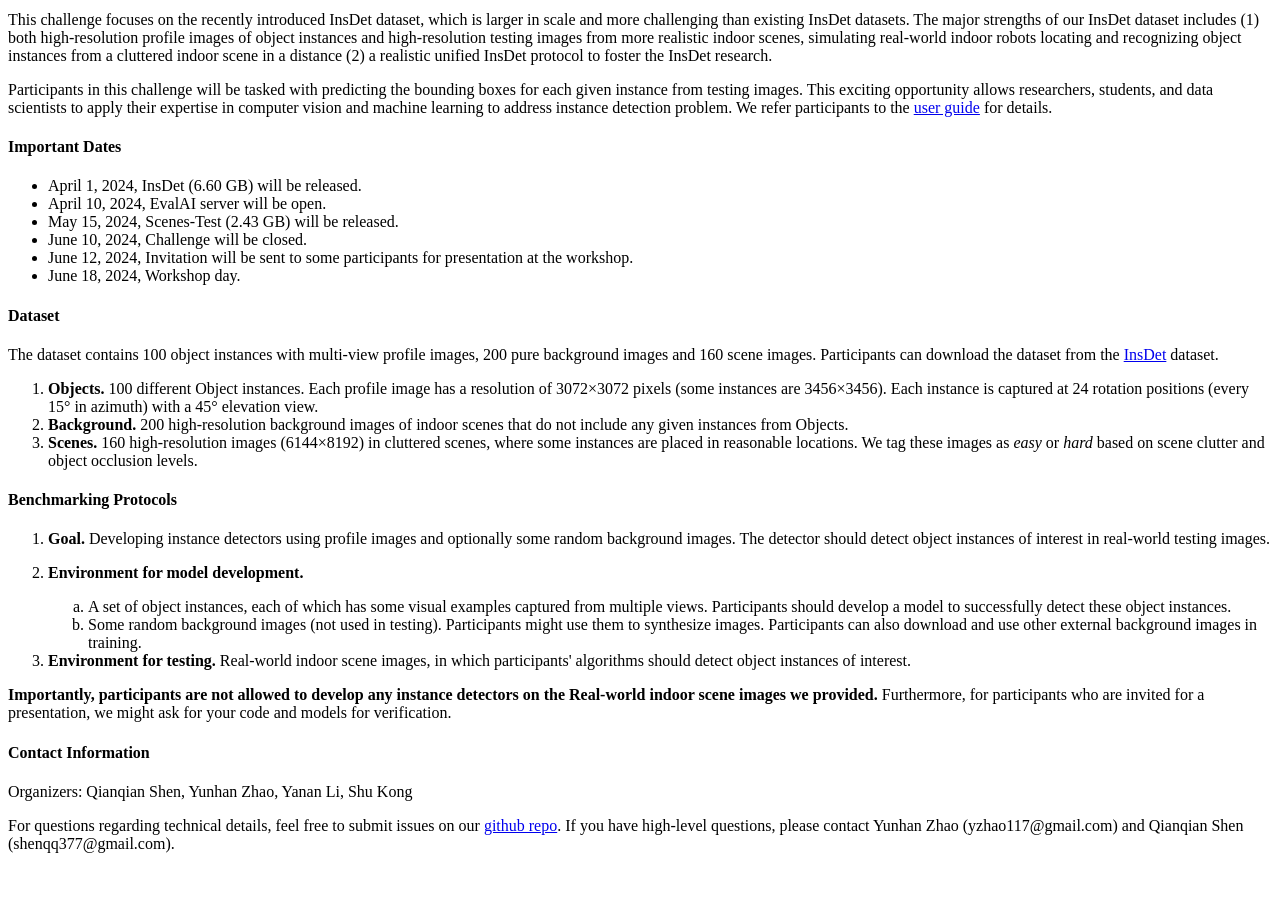
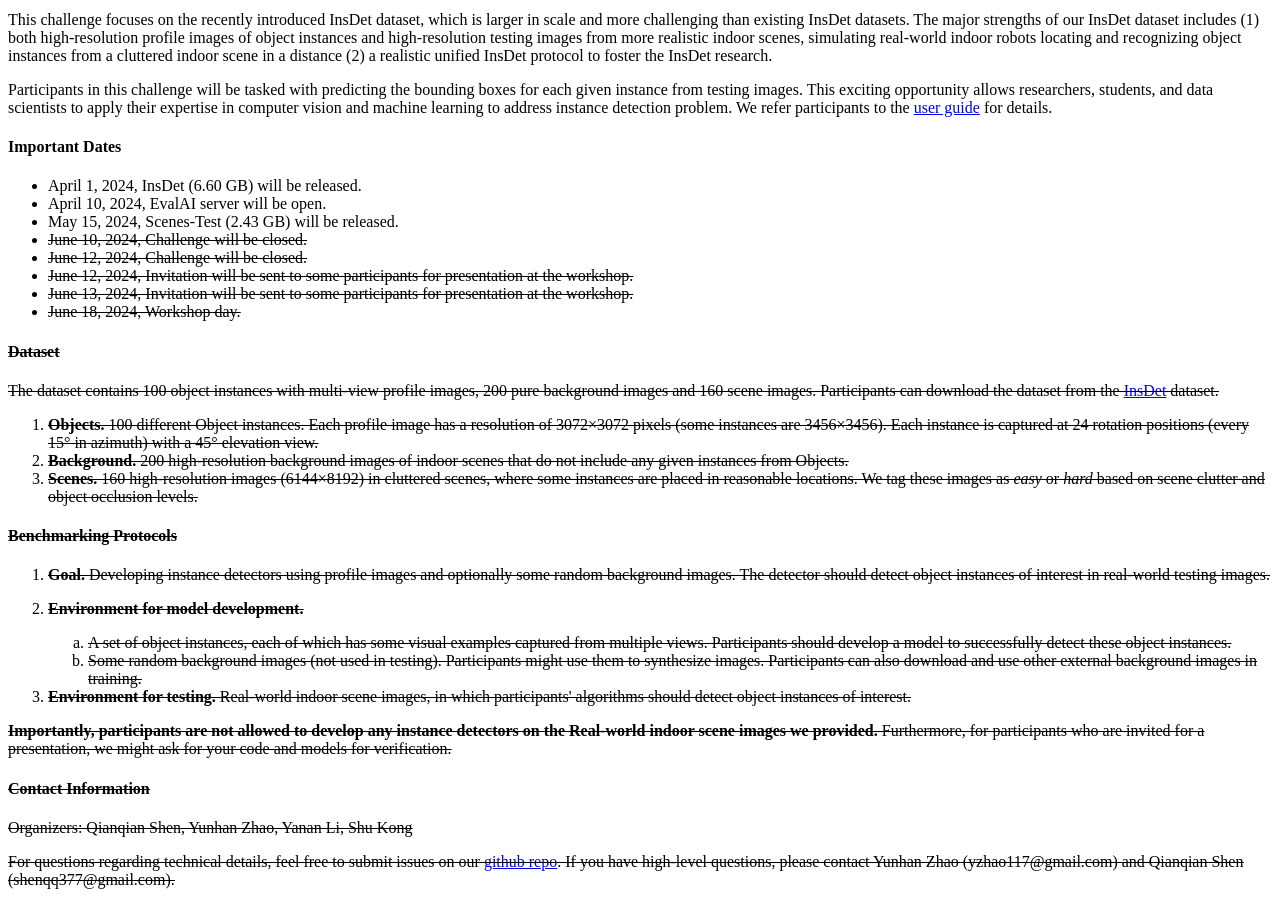
Before and after one commit to shenqq377/InsDetChallenge-CVPR2024, a Python web app: template templates/description.html in a window 1280 px wide. Shown: the part 862-1767 px from the top of the page. Before the commit the page ends 1715 px from the top, so only its background shows below. Run offline with Jinja, Linux system fonts and the light colour scheme; the template is opened without the code that fills it, so the values that code supplies are empty.

Commit message:
Update important date

```diff
--- a/templates/description.html
+++ b/templates/description.html
@@ -11,8 +11,10 @@
 <li>April 1, 2024, InsDet (6.60 GB) will be released.</li>
 <li>April 10, 2024, EvalAI server will be open.</li>
 <li>May 15, 2024, Scenes-Test (2.43 GB) will be released.</li>
-<li>June 10, 2024, Challenge will be closed.</li>
-<li>June 12, 2024, Invitation will be sent to some participants for presentation at the workshop.</li>
+<strike><li>June 10, 2024, Challenge will be closed.</li>
+<li>June 12, 2024, Challenge will be closed.</li>
+<strike><li>June 12, 2024, Invitation will be sent to some participants for presentation at the workshop.</li>
+<li>June 13, 2024, Invitation will be sent to some participants for presentation at the workshop.</li>
 <li>June 18, 2024, Workshop day.</li>
 </ul>
 <h4>Dataset</h4>
```
